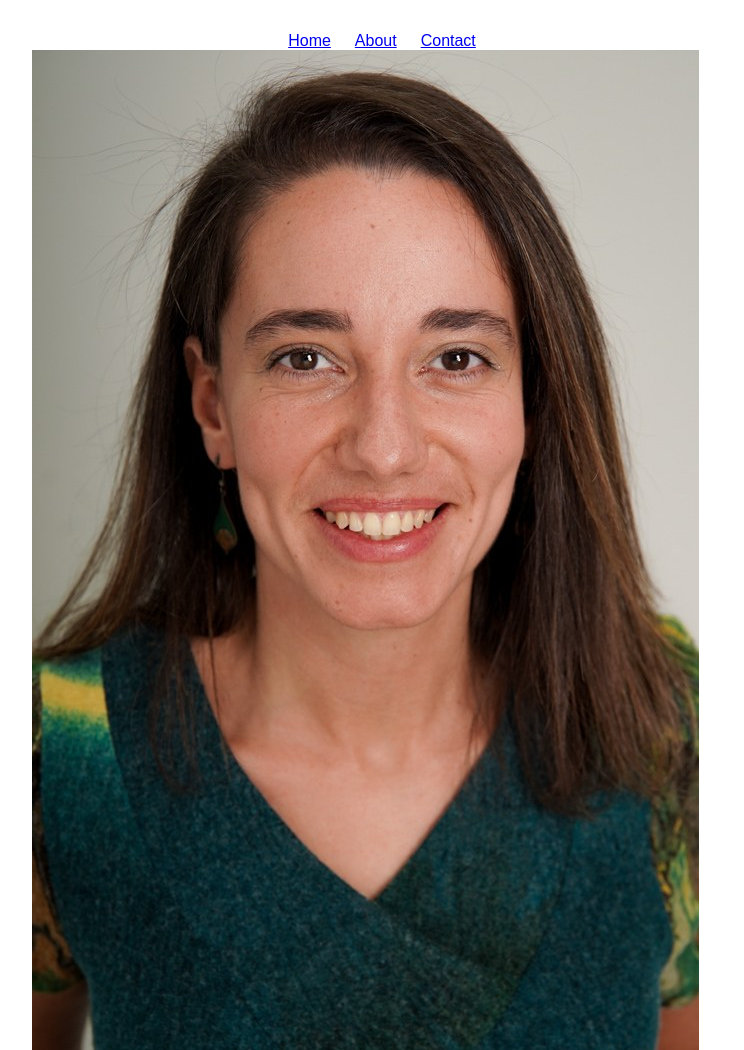
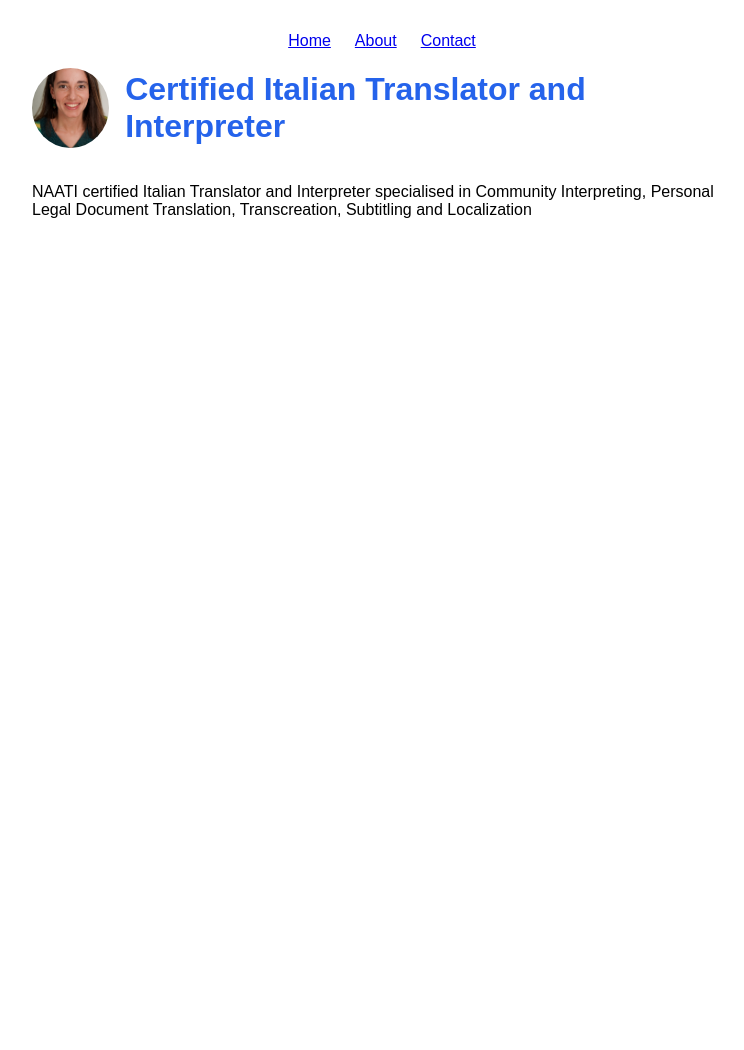
Before and after one commit to MartinaBattistaMB/MartinaBattistaMB.github.io, a plain HTML site: page index.html in a window 1280 px wide. Shown: the top 1050 px of the page, without its empty margins (258-1002 px from the left). After the commit the page ends 800 px from the top, so only its background shows below. Drawn offline with Linux system fonts and the light colour scheme.

Commit message:
Fix header layout and resize image

```diff
--- a/index.html
+++ b/index.html
@@ -1,18 +1,22 @@
 <!DOCTYPE html>
 <html lang="en">
+<head>
+  <meta charset="UTF-8">
+  <title>Martina Battista</title>
+  <link rel="stylesheet" href="style.css">
+</head>
+<body>
 <nav>
   <a href="index.html">Home</a>
   <a href="about.html">About</a>
   <a href="contact.html">Contact</a>
 </nav>
-<head>
-  <meta charset="UTF-8">
-  <title>Martina Battista</title>
-  <img src="profile-image.jpg">
-  <link rel="stylesheet" href="style.css">
-</head>
-<body>
+
+  <div class="header-row">
+  <img src="profile-image.jpg" alt="Profile photo" class="profile-pic">
   <h1>Certified Italian Translator and Interpreter</h1>
+  </div>
+
   <p>NAATI certified Italian Translator and Interpreter specialised in Community Interpreting, Personal Legal Document Translation, Transcreation, Subtitling and Localization</p>
   <script src="script.js"></script>
 </body>
--- a/style.css
+++ b/style.css
@@ -14,3 +14,15 @@ nav {
   gap: 1.5rem;
   justify-content: center;
 }
+.header-row {
+  display: flex;
+  align-items: center;
+  gap: 1rem;
+}
+
+.profile-pic {
+  width: 80px;
+  height: 80px;
+  border-radius: 50%;
+  object-fit: cover;
+}
```
